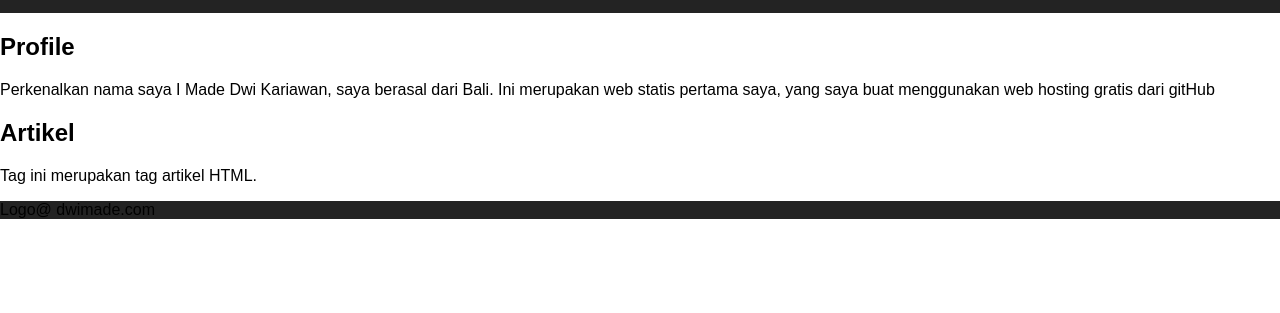
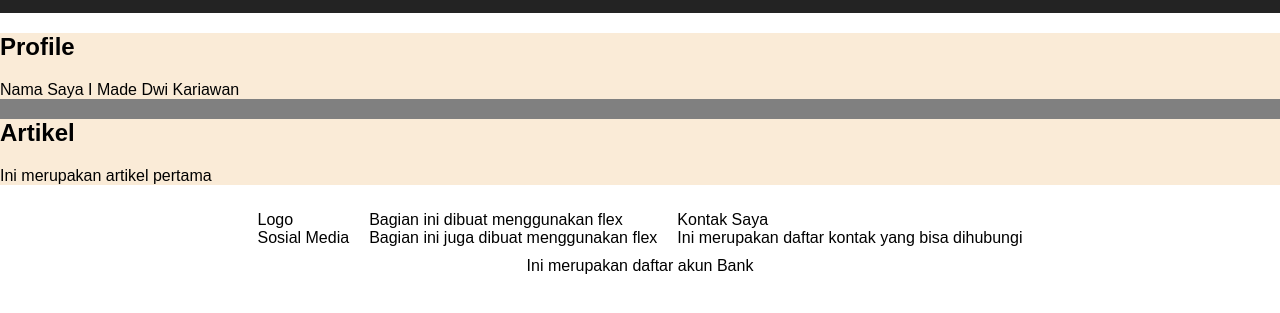
Before and after one commit to imadedwikariawan/imadedwikariawan.github.io, a plain HTML site: page index.html in a window 1280 px wide. Shown: the part 57-370 px from the top of the page. Drawn offline with Linux system fonts and the light colour scheme; a script that the page names is missing.

Commit message:
final sementara

```diff
--- a/index.html
+++ b/index.html
@@ -22,24 +22,40 @@
         </div>
     </header>
     <!-- membuat header konten -->
-    <!-- membuat section -->
     <section>
-        <h2>Profile</h2>
-        <p>Perkenalkan nama saya I Made Dwi Kariawan, saya berasal dari Bali. Ini merupakan web statis pertama saya, yang saya buat menggunakan web hosting gratis dari gitHub</p>
+        <article>
+            <h2>Profile</h2>
+            <p>Nama Saya I Made Dwi Kariawan</p>
+        </article>
+        <article>
+            <h2>Artikel</h2>
+            <p>Ini merupakan artikel pertama</p>
+        </article>
     </section>
-    <!-- membuat artikle -->
-    <article>
-        <h2>Artikel</h2>
-        <p>Tag ini merupakan tag artikel HTML.</p>
-    </article>
+
     <!-- membuat side bar -->
     <aside>
 
     </aside>
     <!-- membuat footer -->
     <footer>
-        <div>Logo</div>
-        <div>@ dwimade.com</div>
+        <div class="flex-1">
+            <div class="bagian1-flex1">
+                <div>Logo</div>
+                <div>Sosial Media</div>
+            </div>
+            <div class="bagian2-flex1">
+                <div>Bagian ini dibuat menggunakan flex</div>
+                <div>Bagian ini juga dibuat menggunakan flex</div>
+            </div>
+            <div class="bagian3-flex1">
+                <div>Kontak Saya</div>
+                <div>Ini merupakan daftar kontak yang bisa dihubungi</div>
+            </div>
+        </div>
+        <div class="flex-2">
+            Ini merupakan daftar akun Bank
+        </div>
     </footer>
 
     <script src="./main.js"></script>
--- a/style.css
+++ b/style.css
@@ -43,14 +43,27 @@ header {
 
 footer {
     display: flex;
-    background-color: #232323;
+    flex-direction: column;
 }
- footer > {
-    background-color: #ccc;
-    margin: 10px;
-    padding: 20px;
-    font-size:  30px;
- }
+.flex-1 {
+    display: flex;
+    flex-direction: row;
+    justify-content: center;
+    align-items: center;
+}
+.bagian1-flex1, .bagian2-flex1, .bagian3-flex1 {
+    padding: 10px;
+}
+.flex-2 {
+    text-align: center;
+}
+section {
+    background-color: grey;
+}
+
+article {
+    background-color: antiquewhite;
+}
 
 @media screen and (max-width: 678px) {
     .burger {
```
